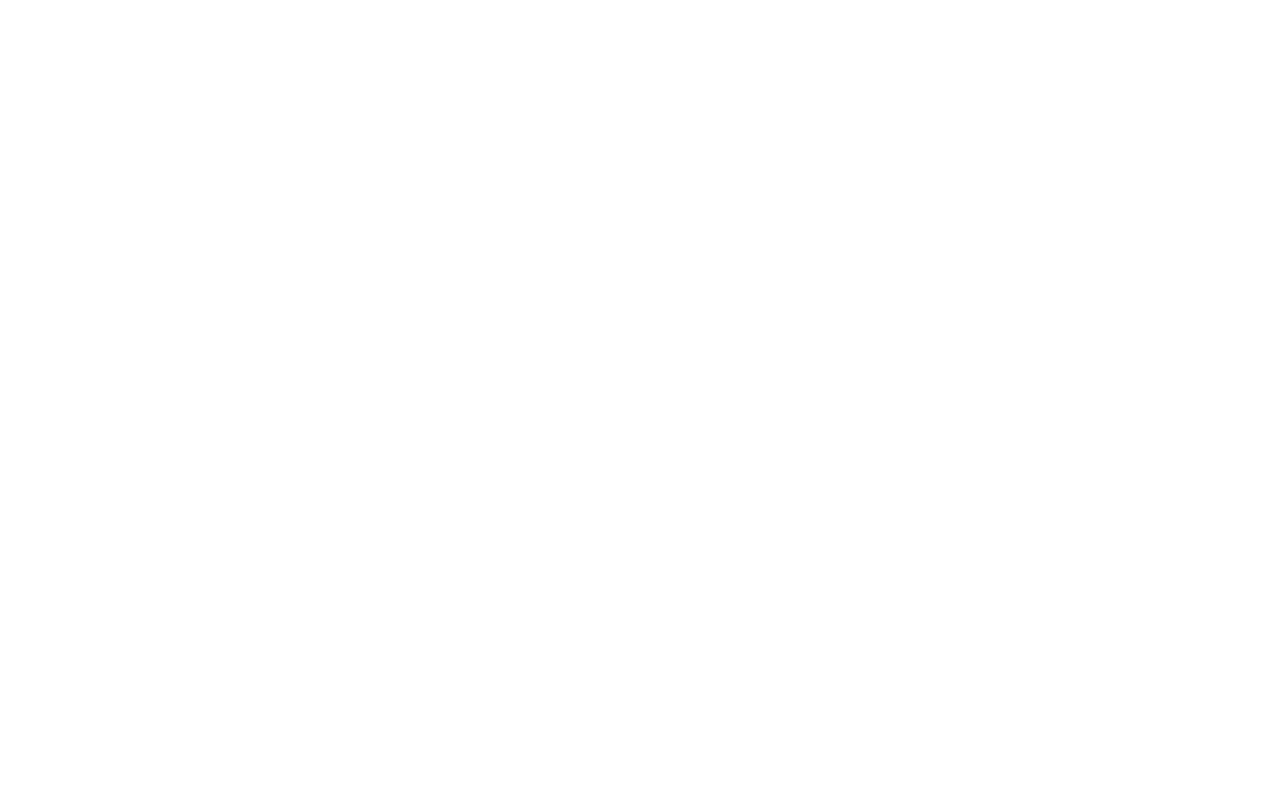
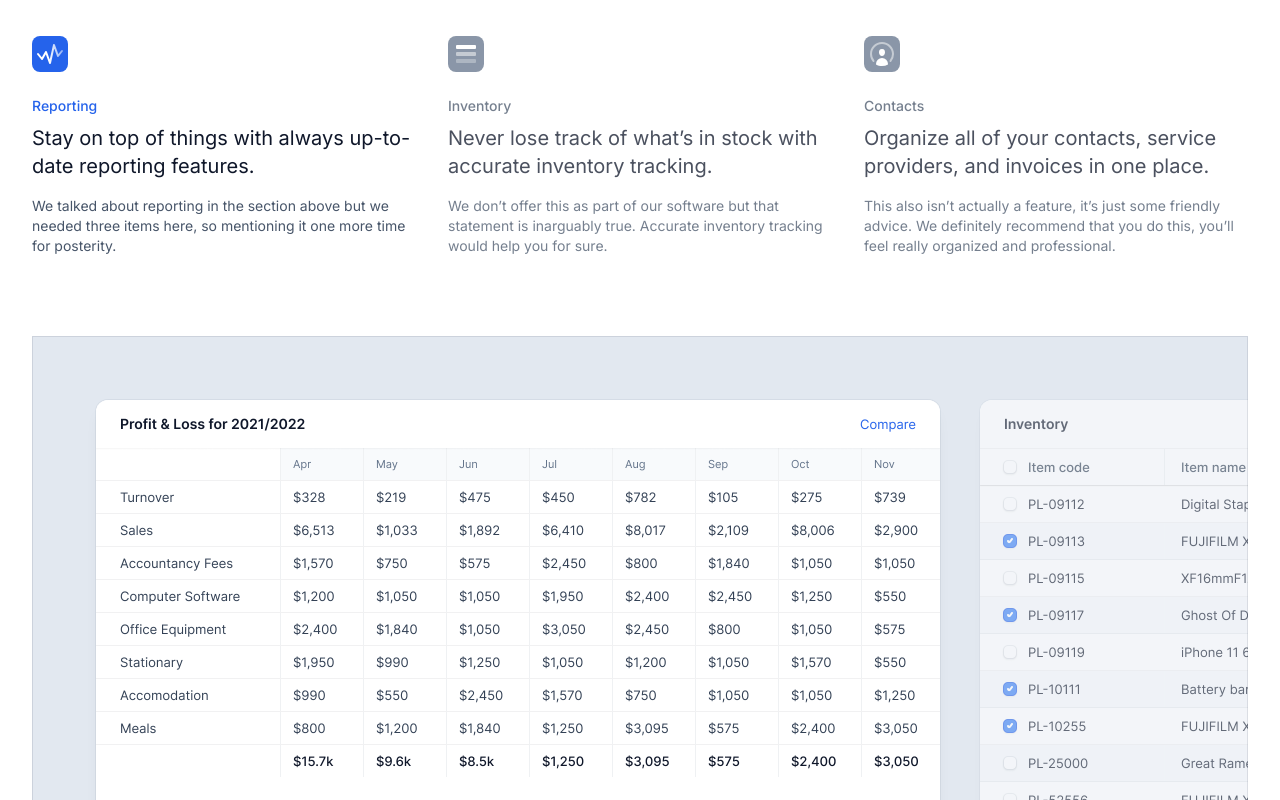
Before and after one commit to khaosophy/peppercorn, a Next.js app: page / in a window 1280 px wide. Shown: the part 2000-2800 px from the top of the page. Before the commit the page ends 1905 px from the top, so only its background shows below. Built offline with nearby package versions, Linux system fonts and the light colour scheme.

Commit message:
secondary features

```diff
--- a/src/app/page.tsx
+++ b/src/app/page.tsx
@@ -1,11 +1,13 @@
 import Hero from '@/components/Hero';
 import PrimaryFeatures from '@/components/PrimaryFeatures';
+import SecondaryFeatures from '@/components/SecondaryFeatures';
 
 export default function Home() {
   return (
     <main>
       <Hero />
       <PrimaryFeatures />
+      <SecondaryFeatures />
     </main>
   )
 }
--- /dev/null
+++ b/src/components/SecondaryFeatures.jsx
@@ -0,0 +1,233 @@
+"use client"
+import { useId } from 'react'
+import Image from 'next/image'
+import { Tab } from '@headlessui/react'
+import clsx from 'clsx'
+
+import Container from '@/components/Container'
+import screenshotContacts from '@/assets/screenshots/contacts.png'
+import screenshotInventory from '@/assets/screenshots/inventory.png'
+import screenshotProfitLoss from '@/assets/screenshots/profit-loss.png'
+
+/* todo: update content/copy */
+const features = [
+  {
+    name: 'Reporting',
+    summary: 'Stay on top of things with always up-to-date reporting features.',
+    description:
+      'We talked about reporting in the section above but we needed three items here, so mentioning it one more time for posterity.',
+    image: screenshotProfitLoss,
+    icon: function ReportingIcon() {
+      let id = useId()
+      return (
+        <>
+          <defs>
+            <linearGradient
+              id={id}
+              x1="11.5"
+              y1={18}
+              x2={36}
+              y2="15.5"
+              gradientUnits="userSpaceOnUse"
+            >
+              <stop offset=".194" stopColor="#fff" />
+              <stop offset={1} stopColor="#6692F1" />
+            </linearGradient>
+          </defs>
+          <path
+            d="m30 15-4 5-4-11-4 18-4-11-4 7-4-5"
+            stroke={`url(#${id})`}
+            strokeWidth={2}
+            strokeLinecap="round"
+            strokeLinejoin="round"
+          />
+        </>
+      )
+    },
+  },
+  {
+    name: 'Inventory',
+    summary:
+      'Never lose track of what’s in stock with accurate inventory tracking.',
+    description:
+      'We don’t offer this as part of our software but that statement is inarguably true. Accurate inventory tracking would help you for sure.',
+    image: screenshotInventory,
+    icon: function InventoryIcon() {
+      return (
+        <>
+          <path
+            opacity=".5"
+            d="M8 17a1 1 0 0 1 1-1h18a1 1 0 0 1 1 1v2a1 1 0 0 1-1 1H9a1 1 0 0 1-1-1v-2Z"
+            fill="#fff"
+          />
+          <path
+            opacity=".3"
+            d="M8 24a1 1 0 0 1 1-1h18a1 1 0 0 1 1 1v2a1 1 0 0 1-1 1H9a1 1 0 0 1-1-1v-2Z"
+            fill="#fff"
+          />
+          <path
+            d="M8 10a1 1 0 0 1 1-1h18a1 1 0 0 1 1 1v2a1 1 0 0 1-1 1H9a1 1 0 0 1-1-1v-2Z"
+            fill="#fff"
+          />
+        </>
+      )
+    },
+  },
+  {
+    name: 'Contacts',
+    summary:
+      'Organize all of your contacts, service providers, and invoices in one place.',
+    description:
+      'This also isn’t actually a feature, it’s just some friendly advice. We definitely recommend that you do this, you’ll feel really organized and professional.',
+    image: screenshotContacts,
+    icon: function ContactsIcon() {
+      return (
+        <>
+          <path
+            opacity=".5"
+            d="M25.778 25.778c.39.39 1.027.393 1.384-.028A11.952 11.952 0 0 0 30 18c0-6.627-5.373-12-12-12S6 11.373 6 18c0 2.954 1.067 5.659 2.838 7.75.357.421.993.419 1.384.028.39-.39.386-1.02.036-1.448A9.959 9.959 0 0 1 8 18c0-5.523 4.477-10 10-10s10 4.477 10 10a9.959 9.959 0 0 1-2.258 6.33c-.35.427-.354 1.058.036 1.448Z"
+            fill="#fff"
+          />
+          <path
+            d="M12 28.395V28a6 6 0 0 1 12 0v.395A11.945 11.945 0 0 1 18 30c-2.186 0-4.235-.584-6-1.605ZM21 16.5c0-1.933-.5-3.5-3-3.5s-3 1.567-3 3.5 1.343 3.5 3 3.5 3-1.567 3-3.5Z"
+            fill="#fff"
+          />
+        </>
+      )
+    },
+  },
+]
+
+function Feature({ feature, isActive, className, ...props }) {
+  return (
+    <div
+      className={clsx(className, !isActive && 'opacity-75 hover:opacity-100')}
+      {...props}
+    >
+      <div
+        className={clsx(
+          'w-9 rounded-lg',
+          isActive ? 'bg-blue-600' : 'bg-slate-500'
+        )}
+      >
+        <svg aria-hidden="true" className="h-9 w-9" fill="none">
+          <feature.icon />
+        </svg>
+      </div>
+      <h3
+        className={clsx(
+          'mt-6 text-sm font-medium',
+          isActive ? 'text-blue-600' : 'text-slate-600'
+        )}
+      >
+        {feature.name}
+      </h3>
+      <p className="mt-2 font-display text-xl text-slate-900">
+        {feature.summary}
+      </p>
+      <p className="mt-4 text-sm text-slate-600">{feature.description}</p>
+    </div>
+  )
+}
+
+function FeaturesMobile() {
+  return (
+    <div className="-mx-4 mt-20 flex flex-col gap-y-10 overflow-hidden px-4 sm:-mx-6 sm:px-6 lg:hidden">
+      {features.map((feature) => (
+        <div key={feature.name}>
+          <Feature feature={feature} className="mx-auto max-w-2xl" isActive />
+          <div className="relative mt-10 pb-10">
+            <div className="absolute -inset-x-4 bottom-0 top-8 bg-slate-200 sm:-inset-x-6" />
+            <div className="relative mx-auto w-[52.75rem] overflow-hidden rounded-xl bg-white shadow-lg shadow-slate-900/5 ring-1 ring-slate-500/10">
+              <Image
+                className="w-full"
+                src={feature.image}
+                alt=""
+                sizes="52.75rem"
+              />
+            </div>
+          </div>
+        </div>
+      ))}
+    </div>
+  )
+}
+
+function FeaturesDesktop() {
+  return (
+    <Tab.Group as="div" className="hidden lg:mt-20 lg:block">
+      {({ selectedIndex }) => (
+        <>
+          <Tab.List className="grid grid-cols-3 gap-x-8">
+            {features.map((feature, featureIndex) => (
+              <Feature
+                key={feature.name}
+                feature={{
+                  ...feature,
+                  name: (
+                    <Tab className="[&:not(:focus-visible)]:focus:outline-none">
+                      <span className="absolute inset-0" />
+                      {feature.name}
+                    </Tab>
+                  ),
+                }}
+                isActive={featureIndex === selectedIndex}
+                className="relative"
+              />
+            ))}
+          </Tab.List>
+          <Tab.Panels className="relative mt-20 overflow-hidden rounded-4xl bg-slate-200 px-14 py-16 xl:px-16">
+            <div className="-mx-5 flex">
+              {features.map((feature, featureIndex) => (
+                <Tab.Panel
+                  static
+                  key={feature.name}
+                  className={clsx(
+                    'px-5 transition duration-500 ease-in-out [&:not(:focus-visible)]:focus:outline-none',
+                    featureIndex !== selectedIndex && 'opacity-60'
+                  )}
+                  style={{ transform: `translateX(-${selectedIndex * 100}%)` }}
+                  aria-hidden={featureIndex !== selectedIndex}
+                >
+                  <div className="w-[52.75rem] overflow-hidden rounded-xl bg-white shadow-lg shadow-slate-900/5 ring-1 ring-slate-500/10">
+                    <Image
+                      className="w-full"
+                      src={feature.image}
+                      alt=""
+                      sizes="52.75rem"
+                    />
+                  </div>
+                </Tab.Panel>
+              ))}
+            </div>
+            <div className="pointer-events-none absolute inset-0 rounded-4xl ring-1 ring-inset ring-slate-900/10" />
+          </Tab.Panels>
+        </>
+      )}
+    </Tab.Group>
+  )
+}
+
+export default function SecondaryFeatures() {
+  return (
+    <section
+      id="secondary-features"
+      aria-label="Features for simplifying everyday business tasks"
+      className="pb-14 pt-20 sm:pb-20 sm:pt-32 lg:pb-32"
+    >
+      <Container>
+        <div className="mx-auto max-w-2xl md:text-center">
+          <h2 className="font-display text-3xl tracking-tight text-slate-900 sm:text-4xl">
+            Simplify everyday business tasks.
+          </h2>
+          <p className="mt-4 text-lg tracking-tight text-slate-700">
+            Because you’d probably be a little confused if we suggested you
+            complicate your everyday business tasks instead.
+          </p>
+        </div>
+        <FeaturesMobile />
+        <FeaturesDesktop />
+      </Container>
+    </section>
+  )
+}
```
